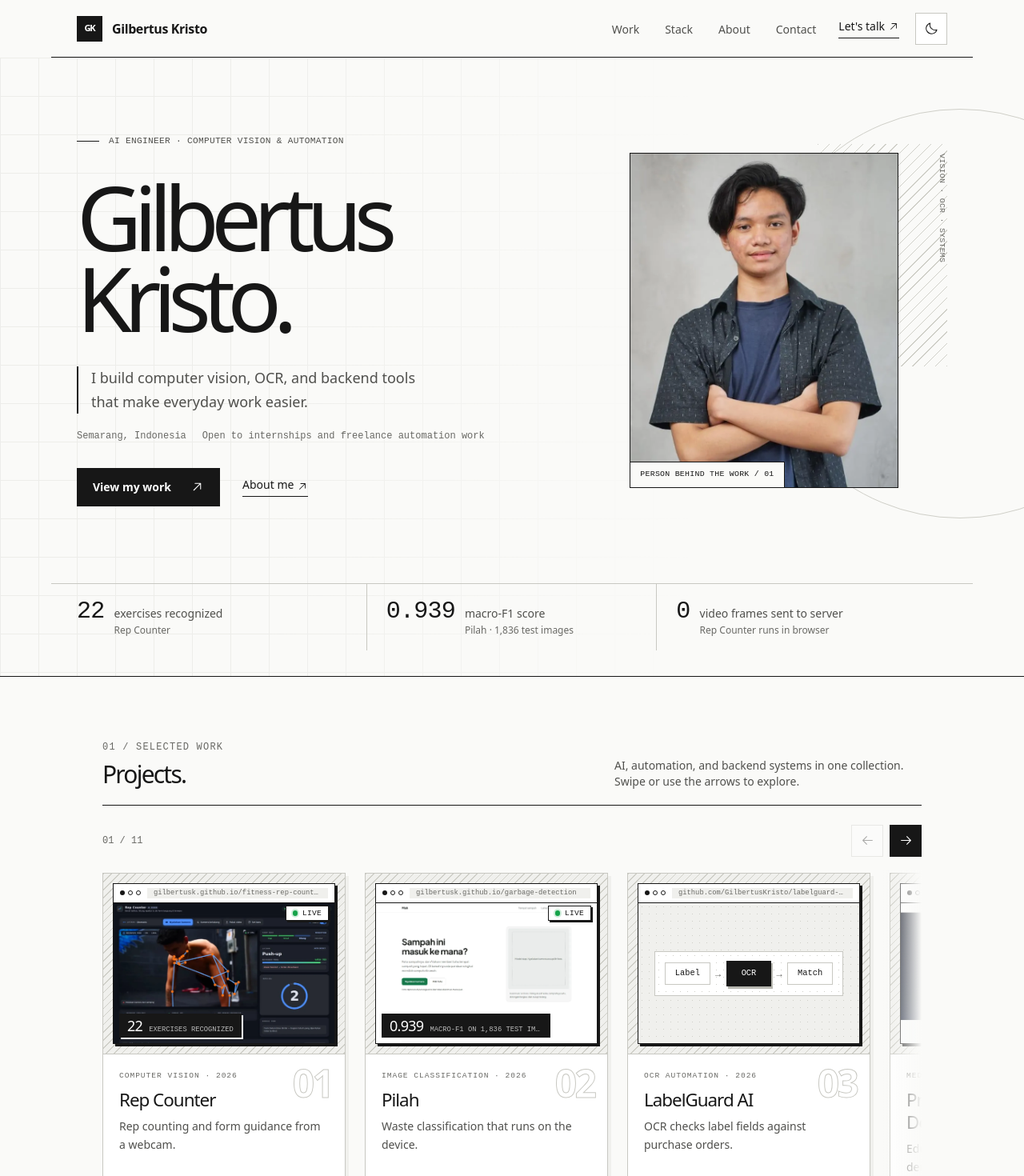
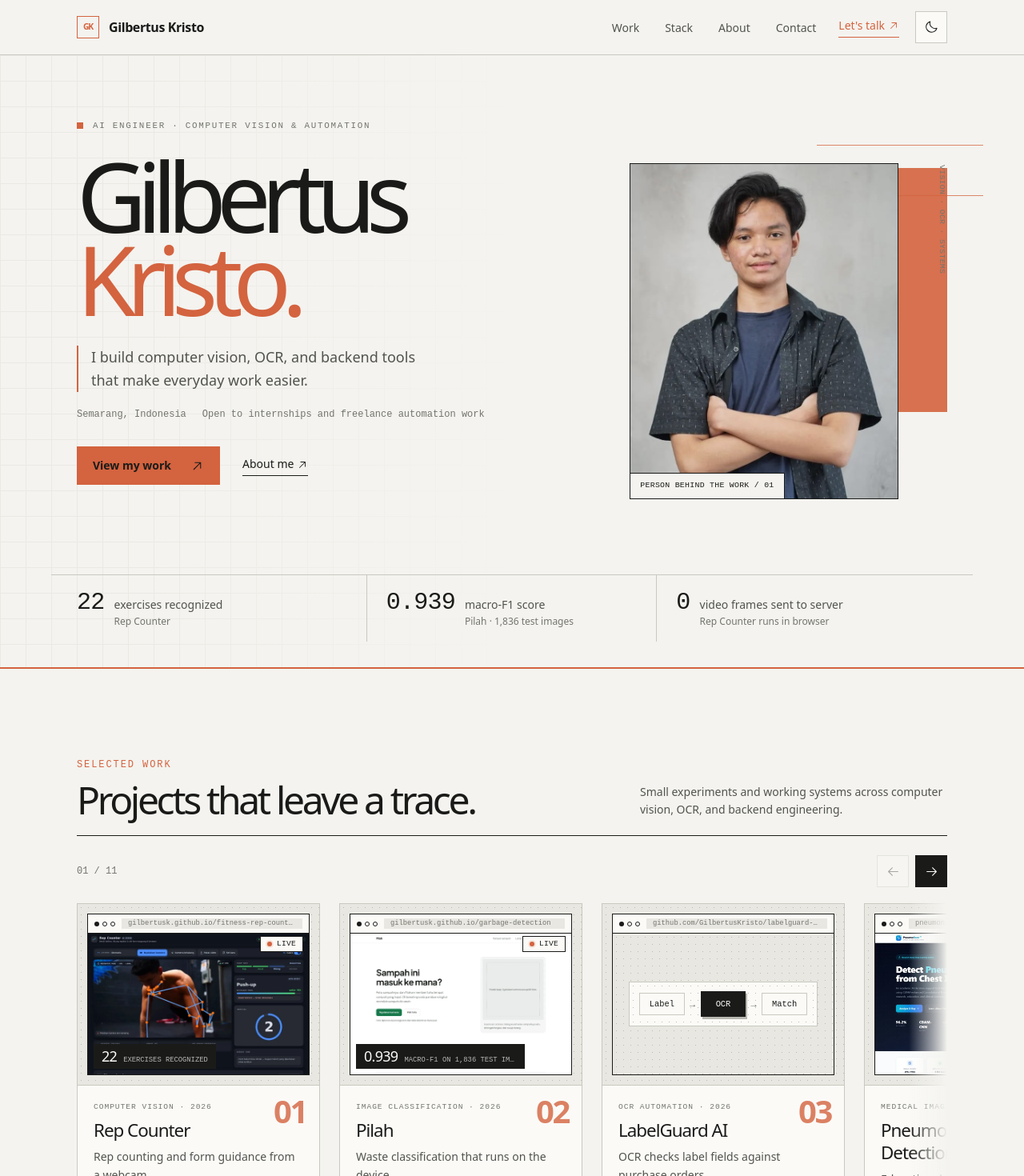
Before and after one commit to gilbertusk/portfolio, a React (Vite) app: page / in a window 1280 px wide. Shown: the top 1470 px of the page at 80% size. Built offline with nearby package versions, Linux system fonts and the light colour scheme.

Commit message:
Redesign portfolio UI to remove AI slop

```diff
--- a/index.html
+++ b/index.html
@@ -15,7 +15,7 @@
       property="og:description"
       content="Computer vision, OCR, and LLM automation projects by Gilbertus Kristo."
     />
-    <meta name="theme-color" content="#fafaf8" />
+    <meta name="theme-color" content="#f4f3ef" />
   </head>
   <body>
     <div id="root"></div>
--- a/src/components/layout/Nav.tsx
+++ b/src/components/layout/Nav.tsx
@@ -3,7 +3,7 @@ import { useEffect, useRef, useState } from 'react'
 import { navItems, profile } from '../../data/profile'
 import { ThemeToggle } from '../ui/ThemeToggle'
 const LINK_CLASS =
-  'px-2 py-2 text-sm text-muted underline-offset-4 transition-colors hover:text-ink hover:underline'
+  'px-2 py-2 text-sm text-muted transition-colors hover:text-accent'
 
 export function Nav() {
   const [isMenuOpen, setIsMenuOpen] = useState(false)
@@ -25,11 +25,11 @@ export function Nav() {
 
   return (
     // z-40: the only sticky layer on the page; the skip link sits above it at z-50.
-    <header className="sticky top-0 z-40 bg-canvas/95 backdrop-blur-md">
+      <header className="sticky top-0 z-40 border-b border-line bg-canvas/95 backdrop-blur-md">
       <nav aria-label="Main">
-        <div className="mx-auto flex h-[4.5rem] max-w-6xl items-center justify-between border-b border-ink px-5 md:px-8">
-          <a href="#top" className="inline-flex items-center gap-3 font-semibold tracking-tight">
-            <span aria-hidden className="grid size-8 place-items-center bg-ink text-[0.7rem] font-bold tracking-[-0.12em] text-surface">GK</span>
+        <div className="mx-auto flex h-[4.25rem] max-w-6xl items-center justify-between px-5 md:px-8">
+          <a href="#top" className="group inline-flex items-center gap-3 font-semibold tracking-tight">
+            <span aria-hidden className="grid size-7 place-items-center border border-accent text-[0.65rem] font-bold tracking-[-0.12em] text-accent transition-colors group-hover:bg-accent group-hover:text-[#1a1b19]">GK</span>
             <span>{profile.name}</span>
           </a>
 
@@ -43,7 +43,7 @@ export function Nav() {
                 </li>
               ))}
             </ul>
-            <a href="#contact" className="hidden items-center gap-1 border-b border-ink pb-1 text-sm font-medium md:inline-flex">
+            <a href="#contact" className="hidden items-center gap-1 border-b border-accent pb-1 text-sm font-medium text-accent md:inline-flex">
               Let&apos;s talk <ArrowUpRightIcon aria-hidden size={14} />
             </a>
             <ThemeToggle />
--- a/src/components/sections/Hero.tsx
+++ b/src/components/sections/Hero.tsx
@@ -7,21 +7,19 @@ const PHOTO_ALT = 'Portrait of Gilbertus Kristo with arms crossed, in front of a
 export function Hero() {
   return (
     <section id="top" aria-labelledby="hero-heading" className="hero-pattern">
-      <div className="relative z-10 mx-auto grid max-w-6xl items-center gap-12 px-5 pt-16 pb-20 md:grid-cols-12 md:px-8 md:pt-24 md:pb-24">
-        <div className="md:col-span-7">
-          <p className="flex items-center gap-3 font-mono text-[0.7rem] tracking-wide text-muted uppercase">
-            <span aria-hidden className="h-px w-7 bg-ink" />
+      <div className="relative z-10 mx-auto grid max-w-6xl items-end gap-12 px-5 pt-14 pb-16 md:grid-cols-12 md:px-8 md:pt-20 md:pb-20">
+        <div className="md:col-span-7 md:pb-8">
+          <p className="flex items-center gap-3 font-mono text-[0.68rem] tracking-[0.16em] text-subtle uppercase">
+            <span aria-hidden className="h-2 w-2 bg-accent" />
             {profile.role}
           </p>
           <h1
             id="hero-heading"
-            className="mt-9 text-[clamp(3.2rem,12vw,7rem)] leading-[0.9] font-medium tracking-[-0.09em]"
+            className="mt-7 max-w-[8ch] text-[clamp(3.4rem,10vw,7.5rem)] leading-[0.86] font-medium tracking-[-0.1em] text-balance"
           >
-            Gilbertus
-            <br />
-            Kristo.
+            Gilbertus <span className="text-accent">Kristo.</span>
           </h1>
-          <p className="mt-9 max-w-[27rem] border-l-2 border-ink pl-4 text-base leading-relaxed text-muted md:text-lg">
+          <p className="mt-8 max-w-[28rem] border-l-2 border-accent pl-4 text-base leading-relaxed text-muted md:text-lg">
             I build computer vision, OCR, and backend tools that make everyday work easier.
           </p>
           <div className="mt-5 flex flex-wrap gap-x-5 gap-y-2 font-mono text-xs text-subtle">
@@ -31,19 +29,19 @@ export function Hero() {
           <div className="mt-8 flex flex-wrap items-center gap-x-7 gap-y-4">
             <a
               href="#work"
-              className="inline-flex min-w-44 items-center justify-between gap-6 bg-ink px-5 py-3.5 text-sm font-semibold text-surface transition-colors hover:bg-muted"
+              className="inline-flex min-w-44 items-center justify-between gap-6 bg-accent px-5 py-3.5 text-sm font-semibold text-[#1a1b19] transition-transform hover:-translate-y-0.5 active:translate-y-px"
             >
               View my work
               <ArrowUpRightIcon aria-hidden size={17} />
             </a>
-            <a href="#about" className="border-b border-ink pb-1 text-sm font-medium hover:text-muted">
+            <a href="#about" className="border-b border-ink pb-1 text-sm font-medium transition-colors hover:border-accent hover:text-accent">
               About me <ArrowUpRightIcon aria-hidden className="inline" size={14} />
             </a>
           </div>
         </div>
 
         <div className="relative flex min-h-[22rem] items-center justify-center md:col-span-5 md:min-h-[28rem]">
-          <div aria-hidden className="photo-hatch absolute top-1 right-0 h-[62%] w-[38%]" />
+          <div aria-hidden className="photo-hatch absolute top-5 right-0 h-[68%] w-[28%]" />
           <figure className="relative mr-7 w-[80%] max-w-[21rem] border border-ink bg-surface md:mr-8 md:w-[86%]">
             <img
               src={profileImage}
@@ -51,7 +49,7 @@ export function Hero() {
               width={853}
               height={893}
               fetchPriority="high"
-              className="aspect-[4/5] w-full object-cover object-top"
+              className="aspect-[4/5] w-full object-cover object-top grayscale-[0.15]"
             />
             <figcaption className="absolute bottom-0 left-0 border-t border-r border-ink bg-canvas px-3 py-2 font-mono text-[0.62rem] tracking-wide uppercase">
               Person behind the work / 01
--- a/src/components/sections/ProjectCard.tsx
+++ b/src/components/sections/ProjectCard.tsx
@@ -50,7 +50,7 @@ function MetricBadge({ project }: { project: Project }) {
   if (!metric) return null
 
   return (
-    <p className="absolute bottom-5 left-5 z-10 flex max-w-[70%] items-baseline gap-2 bg-ink px-2.5 py-1.5 text-surface shadow-[2px_2px_0_var(--surface)]">
+    <p className="absolute bottom-5 left-5 z-10 flex max-w-[70%] items-baseline gap-2 bg-ink px-2.5 py-1.5 text-surface">
       <span className="text-lg leading-none font-medium tracking-[-0.04em]">{metric.value}</span>
       <span className="truncate font-mono text-[0.55rem] leading-none text-surface/70 uppercase">{metric.label}</span>
     </p>
@@ -59,7 +59,7 @@ function MetricBadge({ project }: { project: Project }) {
 
 function StatusChip({ label }: { label: string }) {
   return (
-    <span className="absolute top-10 right-5 z-10 inline-flex items-center gap-1.5 border border-ink bg-surface px-2 py-1 font-mono text-[0.6rem] leading-none tracking-wide text-ink uppercase shadow-[2px_2px_0_var(--ink)]">
+    <span className="absolute top-10 right-5 z-10 inline-flex items-center gap-1.5 border border-ink bg-surface px-2 py-1 font-mono text-[0.6rem] leading-none tracking-wide text-ink uppercase">
       {label === 'Live' && <span aria-hidden className="project-live-dot" />}
       {label === 'Private' && <LockSimpleIcon aria-hidden size={10} />}
       {label}
@@ -67,28 +67,19 @@ function StatusChip({ label }: { label: string }) {
   )
 }
 
-/** Stands in for a screenshot: a terminal session that "opens" the project. */
-function TerminalVisual({ project }: { project: Project }) {
-  const status = getStatusLabel(project) ?? 'Public'
+/** A quiet project note for work without a screenshot, instead of a fake product UI. */
+function ProjectNote({ project }: { project: Project }) {
+  const status = getStatusLabel(project) ?? 'Public work'
 
   return (
-    <div aria-hidden className="project-terminal flex h-full flex-col font-mono text-[0.62rem] leading-relaxed">
-      <div className="flex items-center gap-1.5 border-b border-white/10 px-3 py-2">
-        <span className="size-1.5 bg-white/30" />
-        <span className="size-1.5 bg-white/30" />
-        <span className="size-1.5 bg-white/30" />
-        <span className="ml-2 truncate text-white/45">~/{project.id}</span>
-      </div>
-      <div className="flex-1 px-3 py-2.5 text-white/60">
-        <p>
-          <span className="text-white/35">$</span> <span className="text-white">open {project.id}</span>
-        </p>
-        <p><span className="text-white/35">›</span> type&nbsp;&nbsp;&nbsp;{project.category}</p>
-        <p><span className="text-white/35">›</span> stack&nbsp;&nbsp;{project.stack.length} tools</p>
-        <p>
-          <span className="text-white/35">›</span> state&nbsp;&nbsp;<span className="text-white">{status.toLowerCase()}</span>
-          <span className="project-terminal-cursor" />
-        </p>
+    <div aria-hidden className="flex h-full flex-col justify-between bg-tint p-5">
+      <p className="font-mono text-[0.62rem] tracking-[0.16em] text-accent uppercase">Project note</p>
+      <div>
+        <p className="max-w-[12ch] text-3xl font-medium leading-[0.95] tracking-[-0.07em]">{project.category}</p>
+        <div className="mt-5 flex items-center justify-between border-t border-line pt-3 font-mono text-[0.62rem] text-subtle">
+          <span>{status}</span>
+          <span>{project.year}</span>
+        </div>
       </div>
     </div>
   )
@@ -117,7 +108,7 @@ function ProjectVisual({ project }: { project: Project }) {
       </div>
     )
   } else {
-    media = <TerminalVisual project={project} />
+    media = <ProjectNote project={project} />
   }
 
   const hasTerminal = !project.image && !project.flow
--- a/src/components/sections/SelectedWork.tsx
+++ b/src/components/sections/SelectedWork.tsx
@@ -33,16 +33,16 @@ export function SelectedWork() {
   }
 
   return (
-    <Section id="work" labelledBy="work-heading" className="work-pattern border-t border-ink">
-      <div className="mx-auto max-w-5xl">
+    <Section id="work" labelledBy="work-heading" className="work-pattern border-t-2 border-accent">
+      <div className="mx-auto max-w-6xl">
         <Reveal>
           <div className="flex flex-col justify-between gap-4 border-b border-ink pb-5 sm:flex-row sm:items-end">
             <div>
-              <p className="font-mono text-xs tracking-widest text-subtle uppercase">01 / Selected work</p>
-              <h2 id="work-heading" className="mt-2 text-3xl font-medium tracking-[-0.06em]">Projects.</h2>
+              <p className="font-mono text-xs tracking-[0.16em] text-accent uppercase">Selected work</p>
+              <h2 id="work-heading" className="mt-3 text-4xl font-medium tracking-[-0.07em] md:text-5xl">Projects that leave a trace.</h2>
             </div>
-            <p className="max-w-sm text-sm leading-snug text-muted">
-              AI, automation, and backend systems in one collection. Swipe or use the arrows to explore.
+            <p className="max-w-sm text-sm leading-relaxed text-muted">
+              Small experiments and working systems across computer vision, OCR, and backend engineering.
             </p>
           </div>
         </Reveal>
--- a/src/components/ui/Section.tsx
+++ b/src/components/ui/Section.tsx
@@ -10,7 +10,7 @@ interface SectionProps {
 
 export function Section({ id, labelledBy, className, children }: SectionProps) {
   return (
-    <section id={id} aria-labelledby={labelledBy} className={cn('py-16 md:py-20', className)}>
+    <section id={id} aria-labelledby={labelledBy} className={cn('py-20 md:py-28', className)}>
       <div className="mx-auto max-w-6xl px-5 md:px-8">{children}</div>
     </section>
   )
@@ -25,7 +25,7 @@ interface SectionHeadingProps {
 export function SectionHeading({ id, title, intro }: SectionHeadingProps) {
   return (
     <div className="max-w-2xl">
-      <h2 id={id} className="text-3xl font-medium tracking-[-0.055em] text-balance md:text-[2.5rem] md:leading-[1.1]">
+      <h2 id={id} className="text-4xl font-medium tracking-[-0.07em] text-balance md:text-5xl md:leading-[1.02]">
         {title}
       </h2>
       {intro && <p className="mt-4 text-lg leading-relaxed text-muted">{intro}</p>}
--- a/src/index.css
+++ b/src/index.css
@@ -23,34 +23,34 @@
 
 :root {
   color-scheme: light;
-  --canvas: #fafaf8;
-  --surface: #ffffff;
-  --surface-2: #f0f0ed;
-  --ink: #171717;
-  --muted: #50504d;
-  --subtle: #696965;
-  --line: #c8c8c2;
-  --accent: #171717;
-  --accent-soft: rgb(23 23 23 / 0.07);
-  --tint: #f5f5f2;
-  --pattern-line: #deded9;
-  --pattern-strong: #cfcfc8;
+  --canvas: #f4f3ef;
+  --surface: #fbfaf7;
+  --surface-2: #e8e7e1;
+  --ink: #1a1b19;
+  --muted: #52534e;
+  --subtle: #74756e;
+  --line: #c9c9c0;
+  --accent: #d4633f;
+  --accent-soft: rgb(212 99 63 / 0.14);
+  --tint: #ece8df;
+  --pattern-line: #d6d5ce;
+  --pattern-strong: #bcbcb3;
 }
 
 :root[data-theme='dark'] {
   color-scheme: dark;
-  --canvas: #111210;
-  --surface: #191a17;
-  --surface-2: #22231f;
-  --ink: #eeeee8;
-  --muted: #c2c3bb;
-  --subtle: #a2a39a;
-  --line: #45463f;
-  --accent: #e9e9df;
-  --accent-soft: rgb(233 233 223 / 0.16);
-  --tint: #24251f;
-  --pattern-line: #33342e;
-  --pattern-strong: #42433b;
+  --canvas: #151614;
+  --surface: #1e201d;
+  --surface-2: #2a2b26;
+  --ink: #f4f2ec;
+  --muted: #c2c3b9;
+  --subtle: #999b91;
+  --line: #474941;
+  --accent: #e77a56;
+  --accent-soft: rgb(231 122 86 / 0.18);
+  --tint: #282a25;
+  --pattern-line: #363832;
+  --pattern-strong: #565950;
 }
 
 @layer base {
@@ -68,6 +68,8 @@
 
   body {
     @apply bg-canvas text-ink font-sans antialiased;
+    background-image: radial-gradient(var(--pattern-line) 0.55px, transparent 0.55px);
+    background-size: 22px 22px;
   }
 
   ::selection {
@@ -94,35 +96,35 @@
     position: absolute;
     inset: 0 auto 0 0;
     z-index: -1;
-    width: 68%;
+    width: 56%;
     background-image:
       linear-gradient(to right, var(--pattern-line) 1px, transparent 1px),
       linear-gradient(to bottom, var(--pattern-line) 1px, transparent 1px);
-    background-size: 48px 48px;
-    opacity: 0.43;
-    mask-image: linear-gradient(to right, #000 0%, #000 38%, transparent 100%);
+    background-size: 32px 32px;
+    opacity: 0.3;
+    mask-image: linear-gradient(to right, #000 0%, #000 28%, transparent 90%);
     pointer-events: none;
   }
 
   .hero-pattern::after {
     content: '';
     position: absolute;
-    top: 4rem;
-    right: -11rem;
+    top: 7rem;
+    right: 4%;
     z-index: -1;
-    width: 32rem;
-    aspect-ratio: 1;
-    border: 1px solid var(--pattern-strong);
-    border-radius: 50%;
+    width: 13rem;
+    height: 4rem;
+    aspect-ratio: auto;
+    border: 0;
+    border-top: 1px solid var(--accent);
+    border-bottom: 1px solid var(--accent);
+    opacity: 0.75;
     pointer-events: none;
   }
 
   .photo-hatch {
-    background: repeating-linear-gradient(
-      135deg,
-      var(--pattern-strong) 0 1px,
-      transparent 1px 10px
-    );
+    background: var(--accent);
+    opacity: 0.9;
   }
 
   .work-pattern {
@@ -137,7 +139,7 @@
     bottom: 0;
     width: 11rem;
     height: 3.5rem;
-    background-image: radial-gradient(#888 0.7px, transparent 0.9px);
+    background-image: radial-gradient(var(--accent) 0.7px, transparent 0.9px);
     background-size: 10px 10px;
     opacity: 0.42;
     pointer-events: none;
@@ -147,6 +149,7 @@
     position: relative;
     overflow: hidden;
     border: 1px solid var(--line);
+    border-top: 2px solid var(--accent);
     background: var(--surface);
     padding: clamp(1.5rem, 4.5vw, 4rem);
   }
@@ -203,8 +206,8 @@
     width: 0.45rem;
     aspect-ratio: 1;
     border-radius: 50%;
-    background: #83c69b;
-    box-shadow: 0 0 0 3px rgb(131 198 155 / 0.15);
+    background: var(--accent);
+    box-shadow: 0 0 0 3px var(--accent-soft);
   }
 
   .contact-kicker {
@@ -273,27 +276,25 @@
 
   .about-visual {
     position: relative;
-    min-height: 24rem;
+    min-height: 21rem;
     overflow: hidden;
     isolation: isolate;
     border: 1px solid var(--line);
-    background:
-      radial-gradient(ellipse at 50% 45%, var(--tint), transparent 68%),
-      var(--surface);
-    perspective: 900px;
+    background: var(--tint);
   }
 
   .about-visual::after {
     content: '';
     position: absolute;
-    right: -2rem;
-    bottom: -4rem;
+    right: -1rem;
+    bottom: 1.5rem;
     z-index: -1;
-    width: 12rem;
+    width: 8rem;
     aspect-ratio: 1;
     border: 1px solid var(--pattern-strong);
-    border-radius: 50%;
-    box-shadow: 0 0 0 1.5rem var(--accent-soft), 0 0 0 3rem transparent;
+    border-radius: 0;
+    border-color: var(--accent);
+    box-shadow: none;
   }
 
   .about-visual-caption,
@@ -332,66 +333,24 @@
     transform-style: preserve-3d;
   }
 
-  .about-orbit {
-    position: absolute;
-    width: 15rem;
-    height: 8rem;
-    border: 1px solid var(--pattern-strong);
-    border-radius: 50%;
-    transform: rotate(-28deg) rotateX(58deg);
-  }
-
-  .about-orbit-two {
-    width: 19rem;
-    height: 11rem;
-    opacity: 0.52;
-    transform: rotate(36deg) rotateX(58deg);
-  }
-
-  .about-orbit-dot {
-    position: absolute;
-    z-index: 2;
-    width: 0.55rem;
-    aspect-ratio: 1;
-    border: 2px solid var(--surface);
-    border-radius: 50%;
-    background: var(--ink);
-    box-shadow: 0 0 0 1px var(--line);
-  }
-
-  .about-orbit-dot-one {
-    top: 20%;
-    right: 22%;
-  }
-
-  .about-orbit-dot-two {
-    bottom: 19%;
-    left: 22%;
-    width: 0.4rem;
-    background: var(--subtle);
-  }
-
   .about-cube-stack {
     position: relative;
-    width: min(68%, 17rem);
+    width: min(76%, 21rem);
     height: 12rem;
-    transform-style: preserve-3d;
-    animation: about-stack-float 6s ease-in-out infinite;
   }
 
   .about-cube {
     position: absolute;
     display: flex;
     width: 100%;
-    height: 5.8rem;
+    height: 4.8rem;
     flex-direction: column;
     justify-content: center;
     border: 1px solid var(--line);
     padding: 0.7rem 1rem;
     background: var(--surface);
-    box-shadow: 0.65rem 0.65rem 0 var(--accent-soft), 0.7rem 0.7rem 0 1px var(--line);
-    transform-style: preserve-3d;
-    transition: transform 500ms cubic-bezier(0.2, 0.8, 0.2, 1), background-color 200ms ease;
+    box-shadow: none;
+    transition: transform 200ms ease, background-color 200ms ease;
   }
 
   .about-cube span {
@@ -414,32 +373,32 @@
   .about-cube-model {
     z-index: 3;
     top: 0;
-    transform: translate3d(-0.8rem, 0, 3.5rem) rotateY(-10deg) rotateX(5deg);
+    transform: translateX(-0.8rem);
   }
 
   .about-cube-workflow {
     z-index: 2;
     top: 2.6rem;
-    transform: translate3d(0.4rem, 0, 1.5rem) rotateY(-10deg) rotateX(5deg);
+    transform: translateX(0.4rem);
   }
 
   .about-cube-product {
     z-index: 1;
     top: 5.2rem;
-    transform: translate3d(1.6rem, 0, -0.5rem) rotateY(-10deg) rotateX(5deg);
+    transform: translateX(1.6rem);
   }
 
   @media (hover: hover) {
     .about-visual:hover .about-cube-model {
-      transform: translate3d(-1.5rem, -0.5rem, 5rem) rotateY(-15deg) rotateX(9deg);
+      transform: translateX(-1.5rem);
     }
 
     .about-visual:hover .about-cube-workflow {
-      transform: translate3d(0.4rem, 0, 2rem) rotateY(-10deg) rotateX(5deg);
+      transform: translateX(0.8rem);
     }
 
     .about-visual:hover .about-cube-product {
-      transform: translate3d(2.2rem, 0.5rem, -1rem) rotateY(-7deg) rotateX(2deg);
+      transform: translateX(2.2rem);
     }
   }
 
@@ -481,31 +440,26 @@
   }
 
   .certification-tile {
-    box-shadow: 2px 2px 0 var(--surface-2);
+    box-shadow: none;
+    transition: transform 180ms ease, border-color 180ms ease;
   }
 
   .certification-tile:hover {
-    transform: translate(-1px, -1px);
-    box-shadow: 3px 3px 0 var(--line);
+    transform: translateY(-2px);
+    border-color: var(--accent);
   }
 
-  @keyframes about-stack-float {
-    0%, 100% { transform: translateY(0) rotateZ(-1deg); }
-    50% { transform: translateY(-0.45rem) rotateZ(1deg); }
-  }
-
-  /* Resting cards sit flat; hover lifts them onto the site's hard ink shadow. */
+  /* Cards stay quiet so the project media, not decoration, carries the hierarchy. */
   .project-card {
     background: var(--surface);
     border: 1px solid var(--line);
-    box-shadow: 4px 4px 0 var(--surface-2);
-    transition: transform 200ms ease, box-shadow 200ms ease, border-color 200ms ease;
+    box-shadow: none;
+    transition: transform 200ms ease, border-color 200ms ease;
   }
 
   .project-card:focus-within {
     border-color: var(--ink);
-    transform: translate(-3px, -3px);
-    box-shadow: 7px 7px 0 var(--ink);
+    transform: translateY(-2px);
   }
 
   .project-card-image {
@@ -516,8 +470,7 @@
   @media (hover: hover) {
     .project-card:hover {
       border-color: var(--ink);
-      transform: translate(-3px, -3px);
-      box-shadow: 7px 7px 0 var(--ink);
+      transform: translateY(-2px);
     }
 
     .project-card:hover .project-card-image {
@@ -529,8 +482,8 @@
     width: 0.4rem;
     height: 0.4rem;
     border-radius: 50%;
-    background: #16a34a;
-    box-shadow: 0 0 0 2px rgb(22 163 74 / 0.2);
+    background: var(--accent);
+    box-shadow: 0 0 0 2px var(--accent-soft);
   }
 
   .project-carousel-shell {
@@ -569,49 +522,28 @@
   /* The mat frames each visual like a mounted print: hatch texture around a hard-edged frame. */
   .project-visual-mat {
     background-color: var(--surface-2);
-    background-image: repeating-linear-gradient(135deg, var(--pattern-strong) 0 1px, transparent 1px 7px);
+    background-image: radial-gradient(var(--pattern-strong) 0.55px, transparent 0.8px);
+    background-size: 9px 9px;
   }
 
   .project-visual-frame {
-    box-shadow: 3px 3px 0 var(--ink);
-  }
-
-  .project-terminal {
-    background-color: #161616;
-    background-image: radial-gradient(rgb(255 255 255 / 0.06) 0.6px, transparent 0.9px);
-    background-size: 8px 8px;
-  }
-
-  .project-terminal-cursor {
-    display: inline-block;
-    width: 0.4rem;
-    height: 0.75rem;
-    margin-left: 0.3rem;
-    vertical-align: -0.1rem;
-    background: #fff;
-    animation: terminal-blink 1.1s steps(1) infinite;
-  }
-
-  @keyframes terminal-blink {
-    50% {
-      opacity: 0;
-    }
+    box-shadow: none;
   }
 
   /* Outlined index numbers read as editorial folios without competing with the title. */
   .project-card-number {
-    font-size: 3rem;
+    font-size: 2.5rem;
     font-weight: 600;
     line-height: 1;
     letter-spacing: -0.06em;
-    color: transparent;
-    -webkit-text-stroke: 1px var(--line);
-    transition: -webkit-text-stroke-color 200ms ease, color 200ms ease;
+    color: var(--accent);
+    opacity: 0.8;
+    transition: opacity 200ms ease;
   }
 
   .project-card:hover .project-card-number,
   .project-card:focus-within .project-card-number {
-    -webkit-text-stroke-color: var(--ink);
+    opacity: 1;
   }
 
   .project-flow {
@@ -624,14 +556,6 @@
     .project-card,
     .project-card-image {
       transition: none;
-    }
-
-    .project-terminal-cursor {
-      animation: none;
-    }
-
-    .about-cube-stack {
-      animation: none;
     }
 
     .about-cube,
@@ -652,8 +576,9 @@
 
     .hero-pattern::after {
       top: 22rem;
-      right: -15rem;
-      width: 24rem;
+      right: 5%;
+      width: 9rem;
+      height: 3rem;
     }
 
     .contact-card {
```
Also changed, not shown: src/components/sections/About.tsx (+5 -9 lines), src/components/sections/Stack.tsx (+5 -5 lines).
